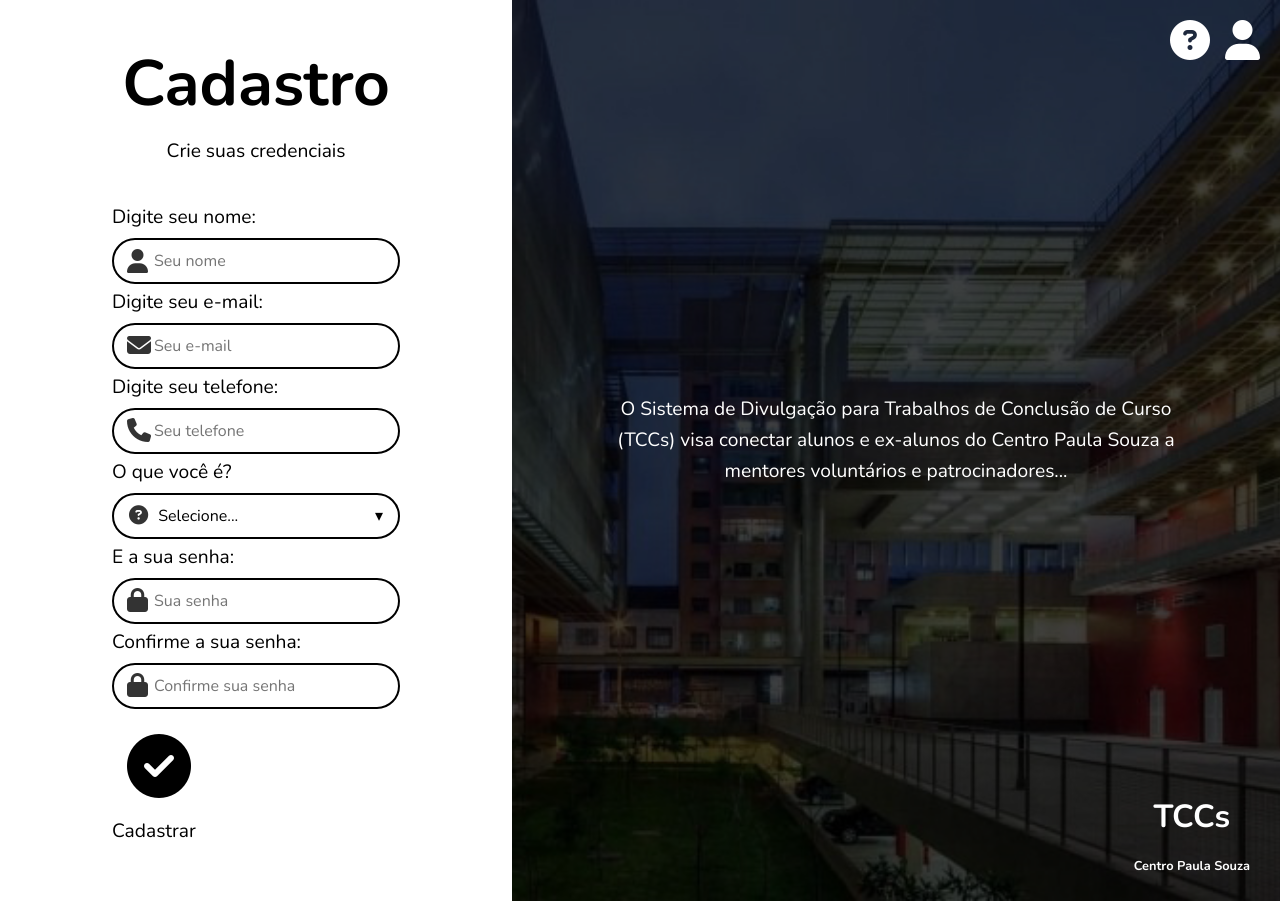
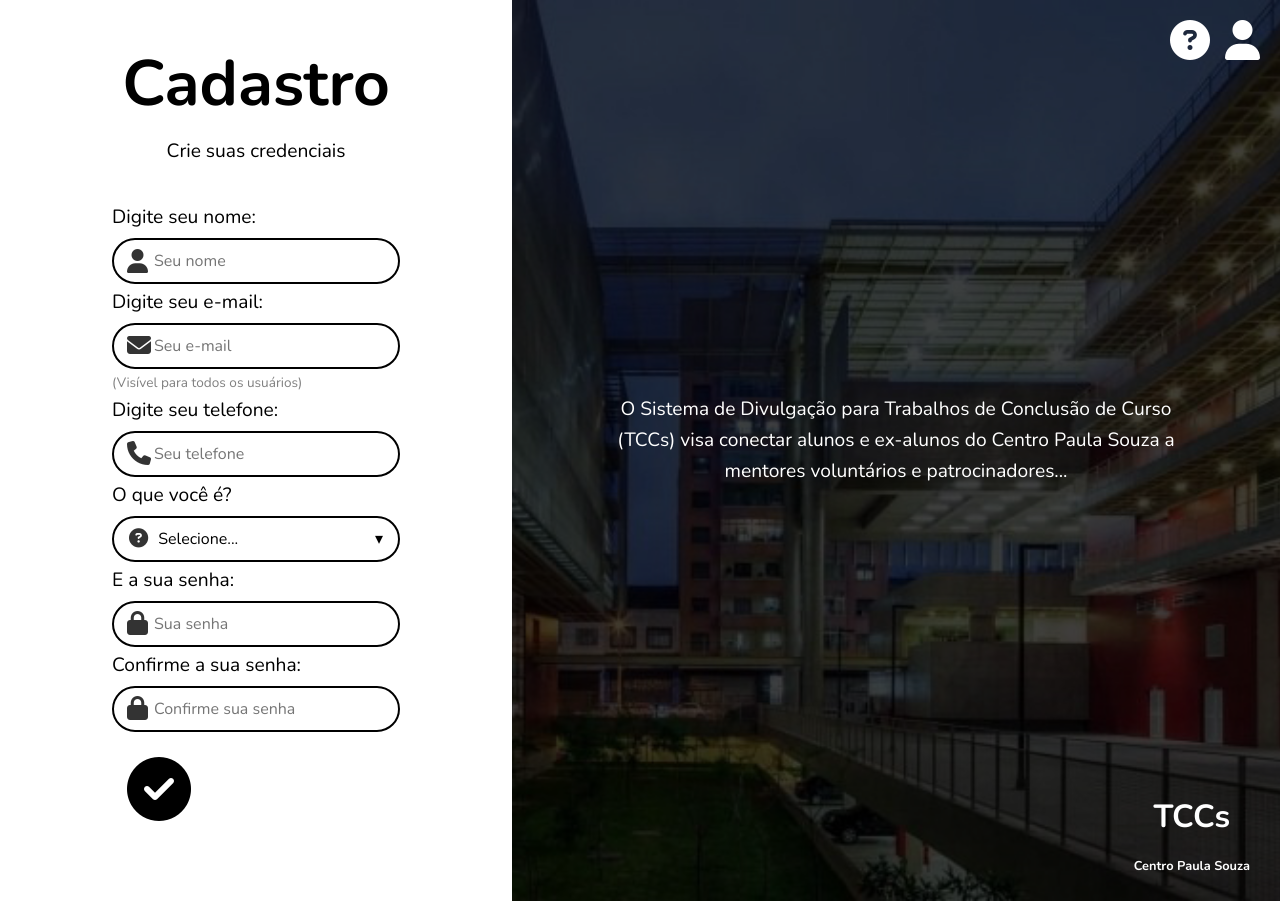
Before and after one commit to IzaFerrari/plataformaTCC, a PHP site: page /registro.php in a window 1280 px wide. Run offline with PHP 8.4, Linux system fonts and the light colour scheme.

Commit message:
Ajustando registro sobre telefone e email

```diff
--- a/php/mentores.php
+++ b/php/mentores.php
@@ -91,7 +91,6 @@
             echo "<p><strong>Descrição:</strong> " . nl2br(htmlspecialchars($mentor['descricaoPerfil'])) . "</p>";
             echo "<p><strong>Área de Especialidade:</strong> " . htmlspecialchars($mentor['areaEspecialidade']) . "</p>";
             echo "<p><strong>Email:</strong> " . htmlspecialchars($mentor['email']) . "<br>";
-            echo "<strong>Telefone:</strong> " . htmlspecialchars($mentor['telefone']) . "</p>";
             echo "</div>";
 
             echo "</div>";
--- a/php/patrocinadores.php
+++ b/php/patrocinadores.php
@@ -86,7 +86,6 @@
             echo "<p><strong>Empresa:</strong> " . htmlspecialchars($patro['empresa']) . "</p>";
             echo "<p><strong>Área de Interesse:</strong> " . htmlspecialchars($patro['areaInteresse']) . "</p>";
             echo "<p><strong>Email:</strong> " . htmlspecialchars($patro['email']) . "<br>";
-            echo "<strong>Telefone:</strong> " . htmlspecialchars($patro['telefone']) . "</p>";
             echo "</div>";
             echo "</div>";
         }
--- a/php/registro.php
+++ b/php/registro.php
@@ -94,6 +94,9 @@ if ($_SERVER["REQUEST_METHOD"] == "POST") {
                     <i class="fas fa-envelope fa-lg"></i>
                     <input type="email" id="email" name="email" placeholder="Seu e-mail" required value="<?php echo htmlspecialchars($email_input); ?>">
                 </div>
+                <small style="color: gray; font-size: 0.85rem; margin-top: 4px; display: block;">
+                    (Visível para todos os usuários)
+                </small>
             </div>
 
             <div class="form-group">
@@ -152,7 +155,7 @@ if ($_SERVER["REQUEST_METHOD"] == "POST") {
                 <i class="fas fa-circle-check"></i>
             </button>
             <div class="links">
-                <p>Cadastrar</p>
+                <p></p>
             </div>
         </form>
     </div>
```
Also changed, not shown: php/uploads/83478774daf2c2401c87838c9303893c.jpg (added).
